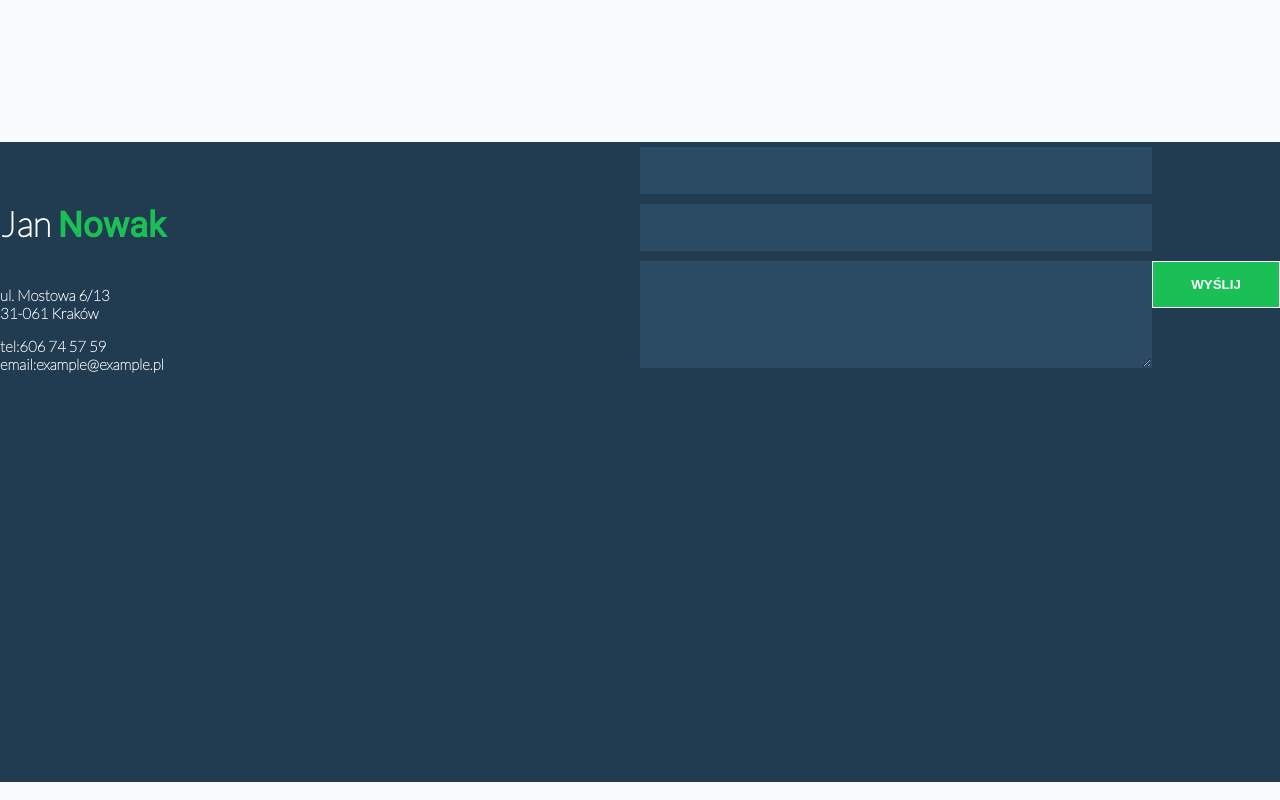
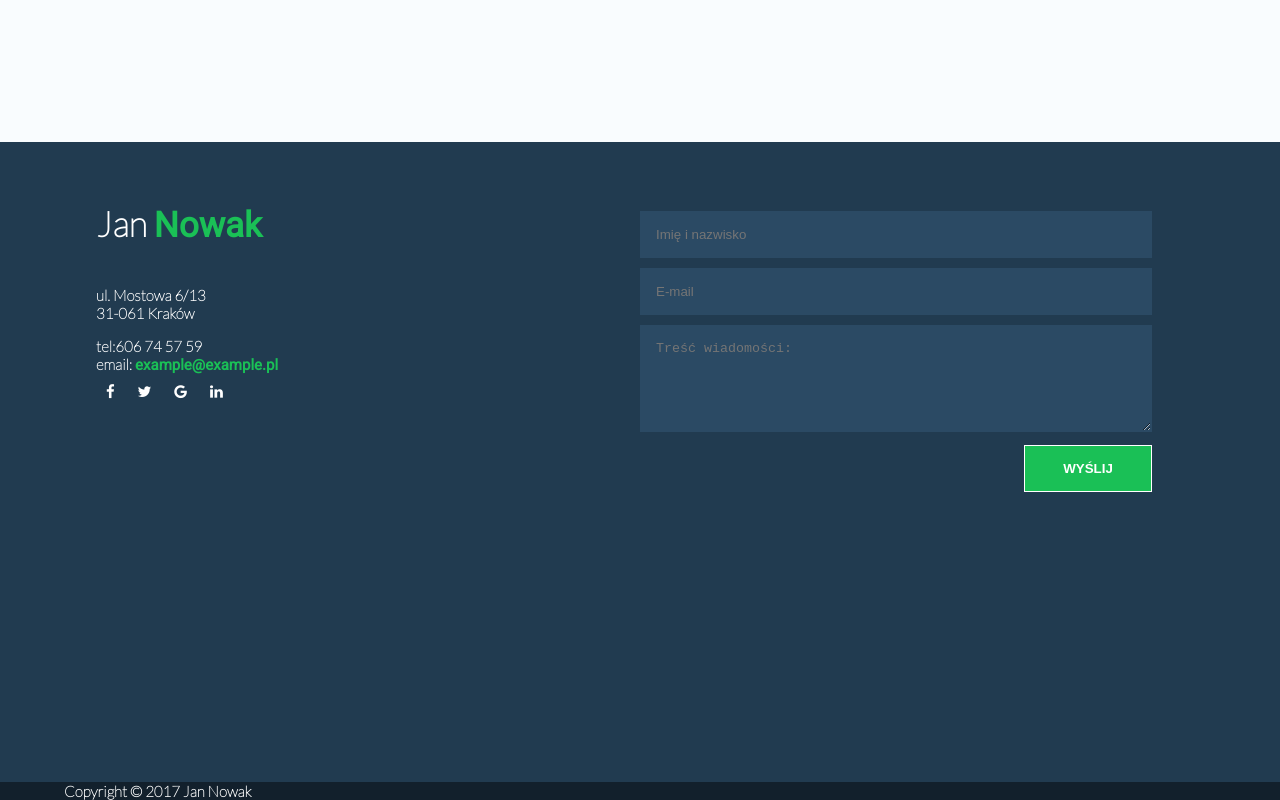
Before and after one commit to ela96/portfolio, a plain HTML site: page index.html in a window 1280 px wide. Shown: the part 2678-3478 px from the top of the page. Drawn offline with Linux system fonts and the light colour scheme.

Commit message:
niedziela rano2

```diff
--- a/css/style.css
+++ b/css/style.css
@@ -240,6 +240,16 @@ form {
     display: inline-block;
     float: right;
     width: 50%;
+    margin-top: 5%;
+}
+form input[type="submit"] {
+/*    margin-top: 80px;*/
+    background-color: #1ac056;
+    color: #FFF;
+    width: 20%;
+    font-weight: 600;
+    border: solid 1px #FFF;
+
 }
 
 form input,
@@ -248,14 +258,34 @@ form textarea {
     border: 1px solid transparent;
     width: 75%;
     padding: 15px;
-    color: #FFF; /* zmienia kolor wpisywanego tekstu */
-    margin: 5px 0; /* odsuwa elementy gora-dol o 5px */
+    color: #FFF;
+    margin: 5px 0;
 }
 form input[type="submit"] {
-    background-color: #1ac056;
+    margin-left: 60%;
+}
+
+.lclass {
+    margin-left: 15%;
+
+}
+adress a {
     color: #FFF;
-    width: 20%;
-    font-weight: 600;
-    border: solid 1px #FFF;
-    float: right;
+    text-decoration: none;
 }
+adress span {
+    color:#1ac056;
+}
+#footer {
+    background-color: #12202c;
+    color: #FFF;
+}
+#footer p {
+    margin:0;
+    margin-left: 5%;
+}
+.social a{
+    color: #FFF;
+    text-decoration: none;
+    padding: 10px;
+}
--- a/index.html
+++ b/index.html
@@ -9,6 +9,7 @@
     <link rel="stylesheet" href="css/responsive.css">
     <link href="https://fonts.googleapis.com/css?family=Lato:100" rel="stylesheet">
     <link href="https://fonts.googleapis.com/css?family=Roboto:100,200,400" rel="stylesheet">
+    <link rel="stylesheet" href="https://cdnjs.cloudflare.com/ajax/libs/font-awesome/4.7.0/css/font-awesome.min.css">
 </head>
 
 <body>
@@ -16,10 +17,10 @@
     <nav id="nawigacja">
 
         <ul>
-            <li><a href=""> o mnie</a></li>
-            <li><a href="">umiejętności</a></li>
-            <li><a href="">portfolio</a></li>
-            <li><a href="">kontakt</a></li>
+            <li><a href="#omnie"> o mnie</a></li>
+            <li><a href="#umiejetnosci">umiejętności</a></li>
+            <li><a href="#portfolio">portfolio</a></li>
+            <li><a href="#contact">kontakt</a></li>
         </ul>
     </nav>
 
@@ -104,16 +105,22 @@
                 <div class="lclass">
                     <h2>Jan <span>Nowak</span></h2>
                     <adress>
-                        <p>ul. Mostowa 6/13<br />31-061 Kraków<br /></p>tel:606 74 57 59<br />email:example@example.pl
+                        <p>ul. Mostowa 6/13<br />31-061 Kraków<br /></p>tel:606 74 57 59<br /><a href="mailto:example@example.pl">email: <span>example@example.pl</span></a>
                     </adress>
+                    <div class="social">
+                    <a href="https://www.facebook.com" class="fa fa-facebook"></a>
+                    <a href="https://www.twitter.com" class="fa fa-twitter"></a>
+                    <a href="https://www.google.com" class="fa fa-google"></a>
+                    <a href="https://www.linkedin.com/" class="fa fa-linkedin"></a>
+                    </div>
                 </div>
             </div>
             <div class="right">
-                <form action="">
-                    <input type="text">
-                    <input type="text">
-                    <textarea name="" id="" cols="30" rows="5"></textarea>
-                    <input type="submit" value="WYŚLIJ">
+                <form action="https://formspree.io/kramarskae@gmail.com" method="POST">
+                    <input type="text" placeholder="Imię i nazwisko">
+                    <input type="email" placeholder="E-mail">
+                    <textarea name="" id="" cols="30" rows="5" placeholder="Treść wiadomości: "></textarea>
+                    <input type="submit" value="WYŚLIJ"  >
                 </form>
             </div>
         </div>
@@ -121,6 +128,9 @@
 
 
     <footer id="footer">
+    <p> Copyright &copy; 2017 Jan Nowak </p>
+
+
 
     </footer>
 
```
